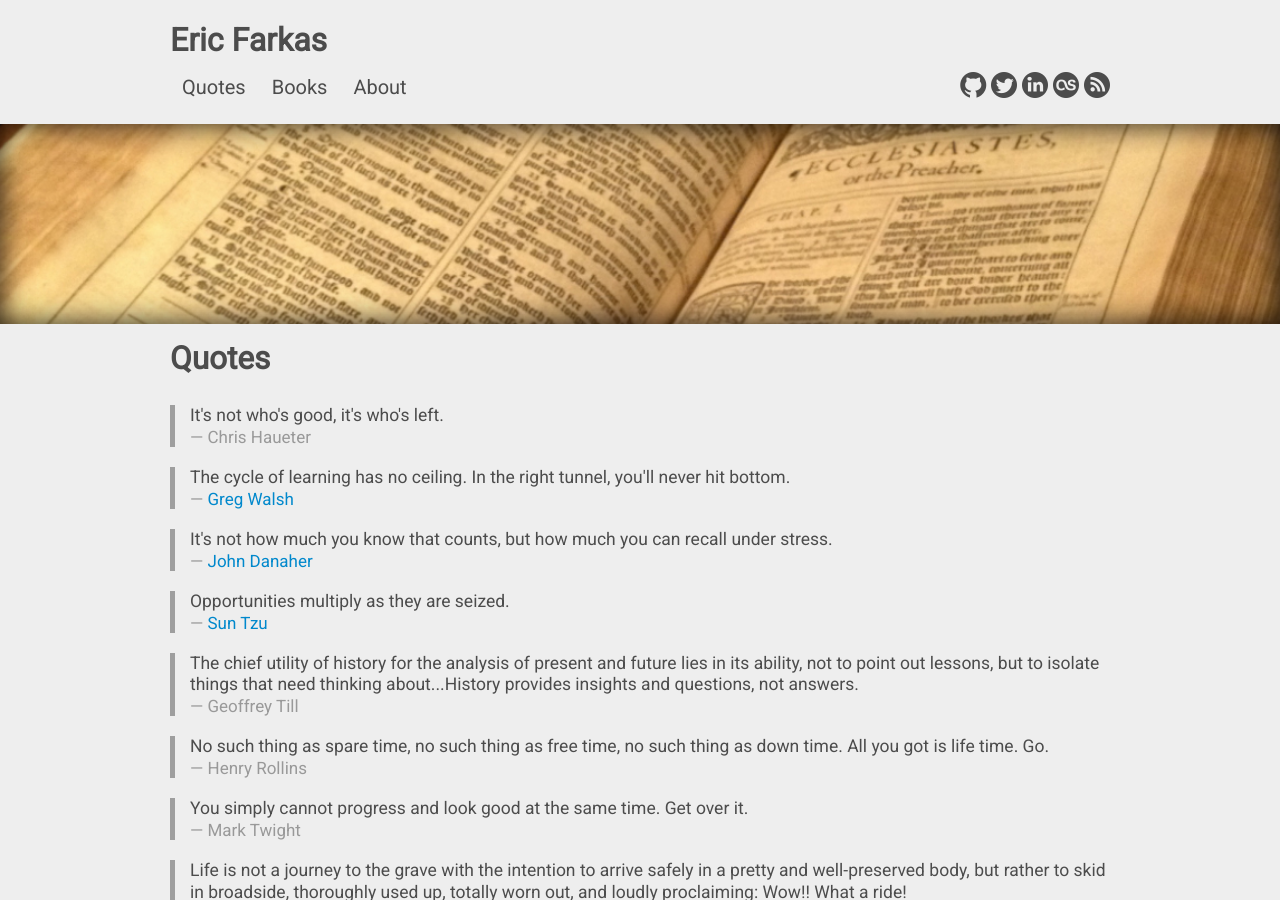
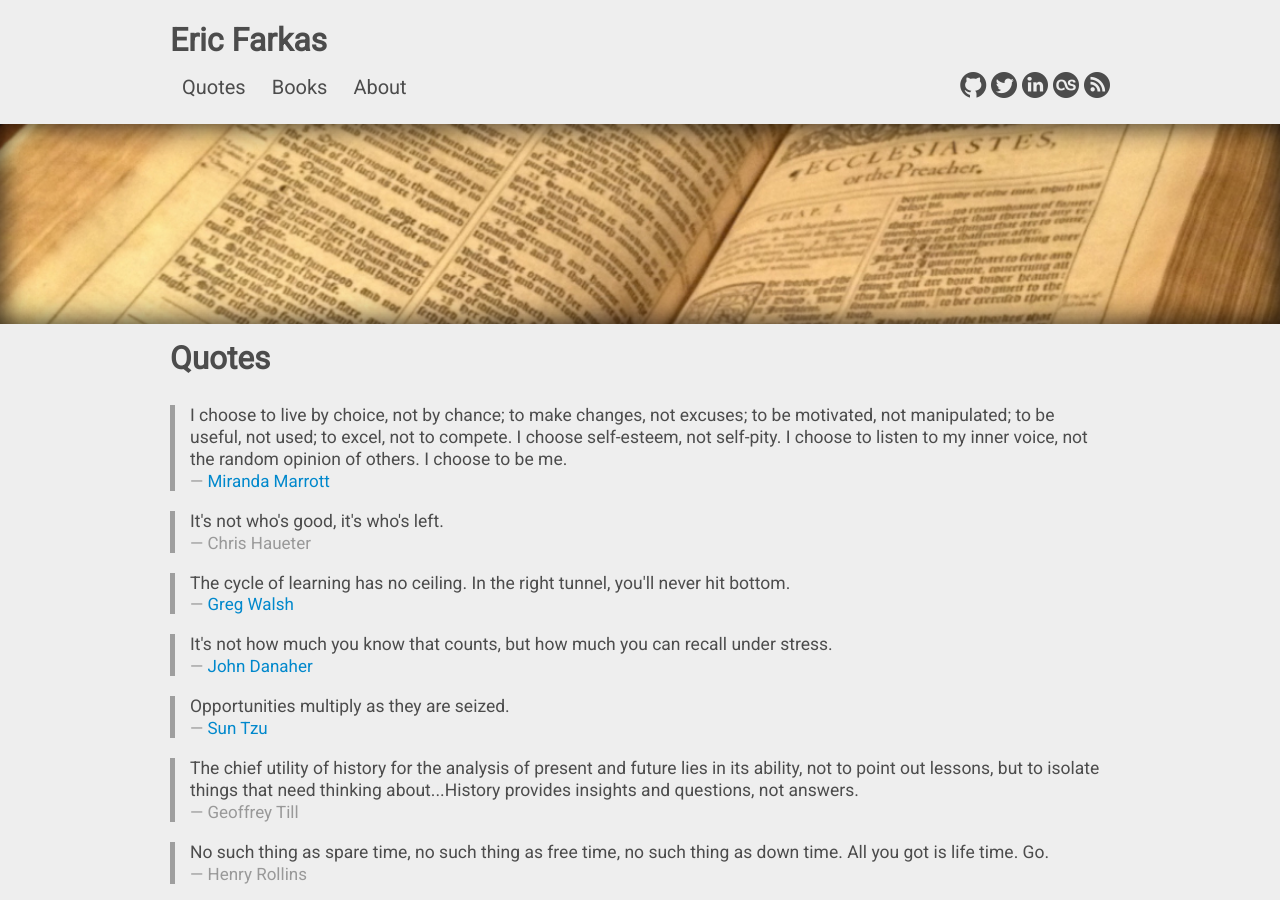
Before and after one commit to speric/speric.github.com, a Jekyll site: the page built from quotes.html, in a window 1280 px wide and 900 px high. Built offline with Jekyll 4.4.1, drawn with Linux system fonts in a browser that asks for light colours; some web fonts are replaced; comment, search, counter and statistics services are not loaded.

Commit message:
Miranda Marrott

```diff
--- a/quotes.html
+++ b/quotes.html
@@ -8,6 +8,13 @@ description: A collection of thought-provoking quotes.
 <h2>Quotes</h2>
 
 <br/>
+
+<blockquote>
+  <p>
+    I choose to live by choice, not by chance; to make changes, not excuses; to be motivated, not manipulated; to be useful, not used; to excel, not to compete. I choose self-esteem, not self-pity. I choose to listen to my inner voice, not the random opinion of others. I choose to be me.
+  </p>
+  <small><a href="https://www.goodreads.com/quotes/8750838-i-choose-to-live-by-choice-not-by-chance-to">Miranda Marrott</a></small>
+</blockquote>
 
 <blockquote>
   <p>
```
